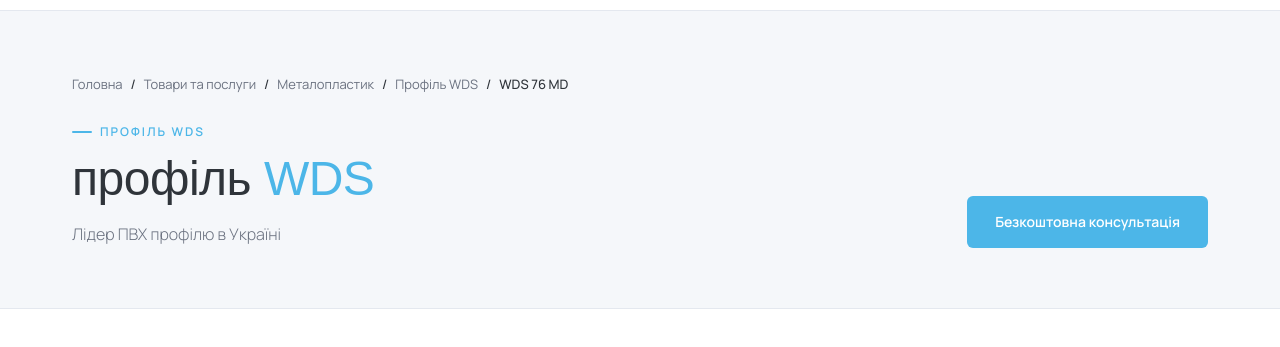
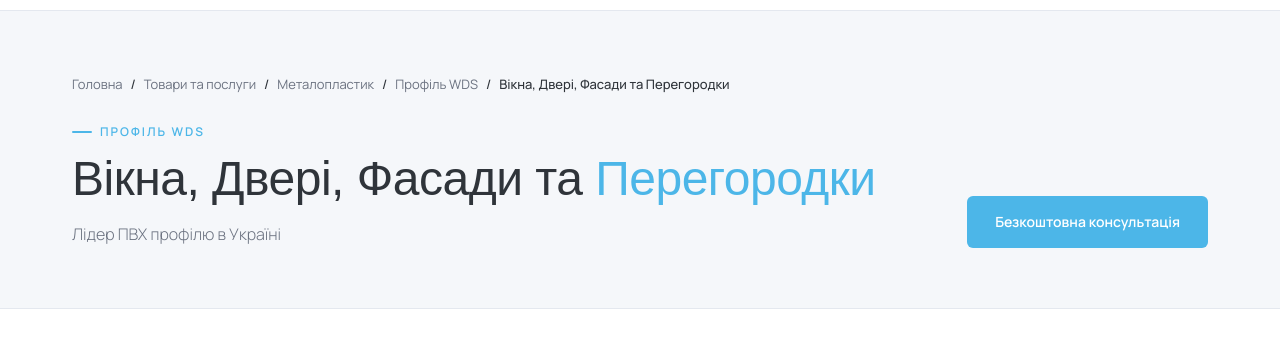
Before and after one commit to OleksiiPudik/viknadim, a plain HTML site: page services/metaplastic/wds/wds-window-door.html in a window 1280 px wide. Shown: the part 60-407 px from the top of the page. Drawn offline with Linux system fonts and the light colour scheme; a web font is replaced by a local one.

Commit message:
Продовжив змінбвати сторінку _товари та послуги / пластик / вдс / вікна та двері_

```diff
--- a/services/metaplastic/wds/wds-window-door.html
+++ b/services/metaplastic/wds/wds-window-door.html
@@ -3,8 +3,8 @@
 <head>
   <meta charset="UTF-8">
   <meta name="viewport" content="width=device-width, initial-scale=1.0">
-  <title>WDS 76 MD — ВікнаДім</title>
-  <meta name="description" content="Профіль WDS 76 MD — 6-камерна система з монтажною глибиною 76 мм. Сучасний дизайн та висока енергоефективність.">
+  <title>Вікна, Двері, Фасади та Перегородки з профілю WDS — ВікнаДім</title>
+  <meta name="description" content="Вікна, двері, фасади та перегородки з профілю WDS 76 MD — 6-камерна система з монтажною глибиною 76 мм. Сучасний дизайн та висока енергоефективність.">
   <link rel="preconnect" href="https://fonts.googleapis.com">
   <link rel="preconnect" href="https://fonts.gstatic.com" crossorigin>
   <link href="https://fonts.googleapis.com/css2?family=Manrope:wght@300;400;500;600;700&family=Unbounded:wght@300;400;500&display=swap" rel="stylesheet">
@@ -27,10 +27,10 @@
           <span class="breadcrumbs-sep">/</span>
           <a href="../wds.html">Профіль WDS</a>
           <span class="breadcrumbs-sep">/</span>
-          <span>WDS 76 MD</span>
+          <span>Вікна, Двері, Фасади та Перегородки</span>
         </div>
         <div class="section-tag">Профіль WDS</div>
-        <h1>профіль <span>WDS</span></h1>
+        <h1>Вікна, Двері, Фасади та <span>Перегородки</span></h1>
         <p>Лідер ПВХ профілю в Україні</p>
       </div>
       <a href="../../../contacts.html" class="btn btn-primary">Безкоштовна консультація</a>
```
Also changed, not shown: images/services/plastic/wds/wds_window_door/wds_logo_2019.webp.
